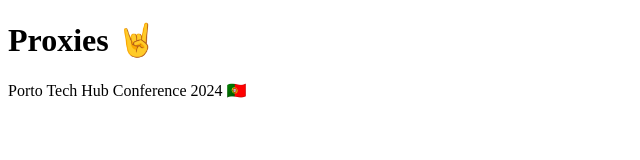
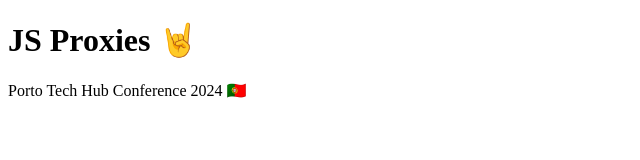
Before and after one commit to themarcba/time-machine, a plain HTML site: page proxy/index.html in a window 1280 px wide. Shown: the whole page, without its empty margins (0-640 px from the left). Drawn offline with Linux system fonts and the light colour scheme.

Commit message:
changed starter

```diff
--- a/proxy/index.html
+++ b/proxy/index.html
@@ -7,7 +7,7 @@
   </head>
 
   <body>
-    <h1>Proxies 🤘</h1>
+    <h1>JS Proxies 🤘</h1>
     <p>Porto Tech Hub Conference 2024 🇵🇹</p>
     <script src="proxy.js"></script>
   </body>
```
